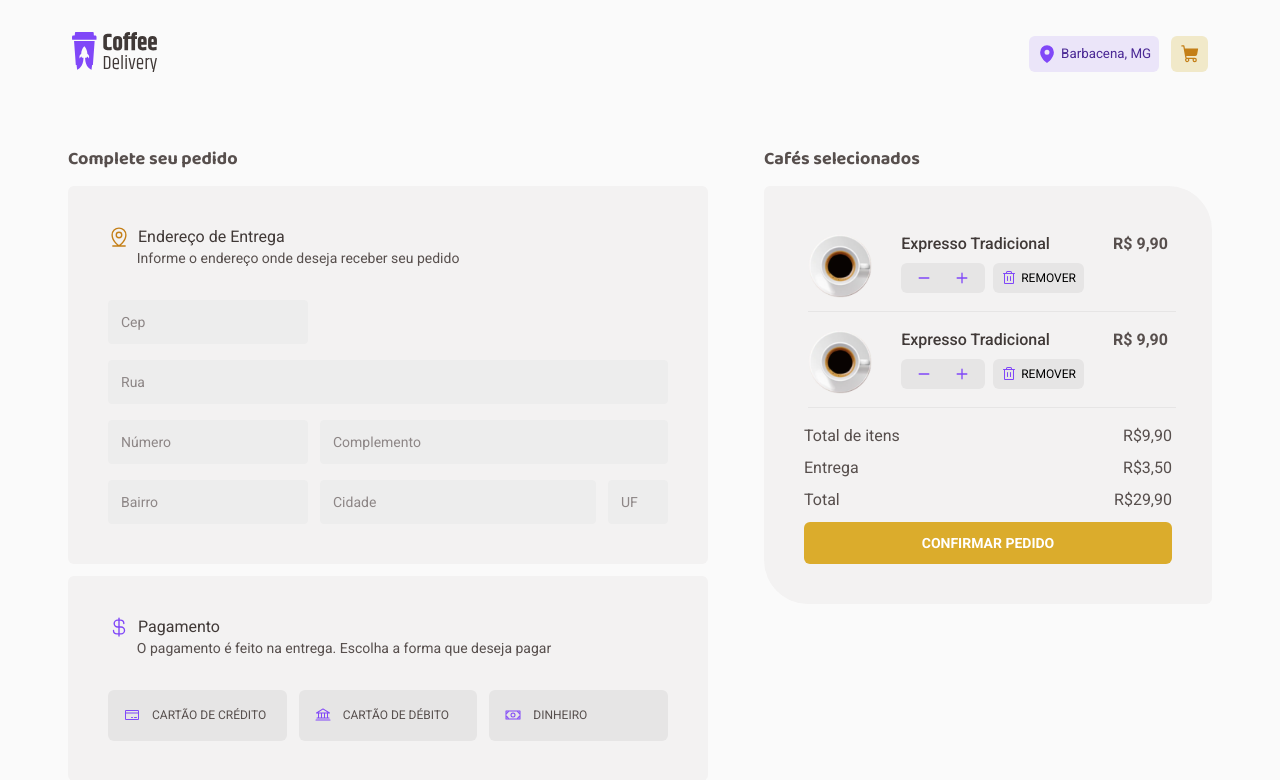
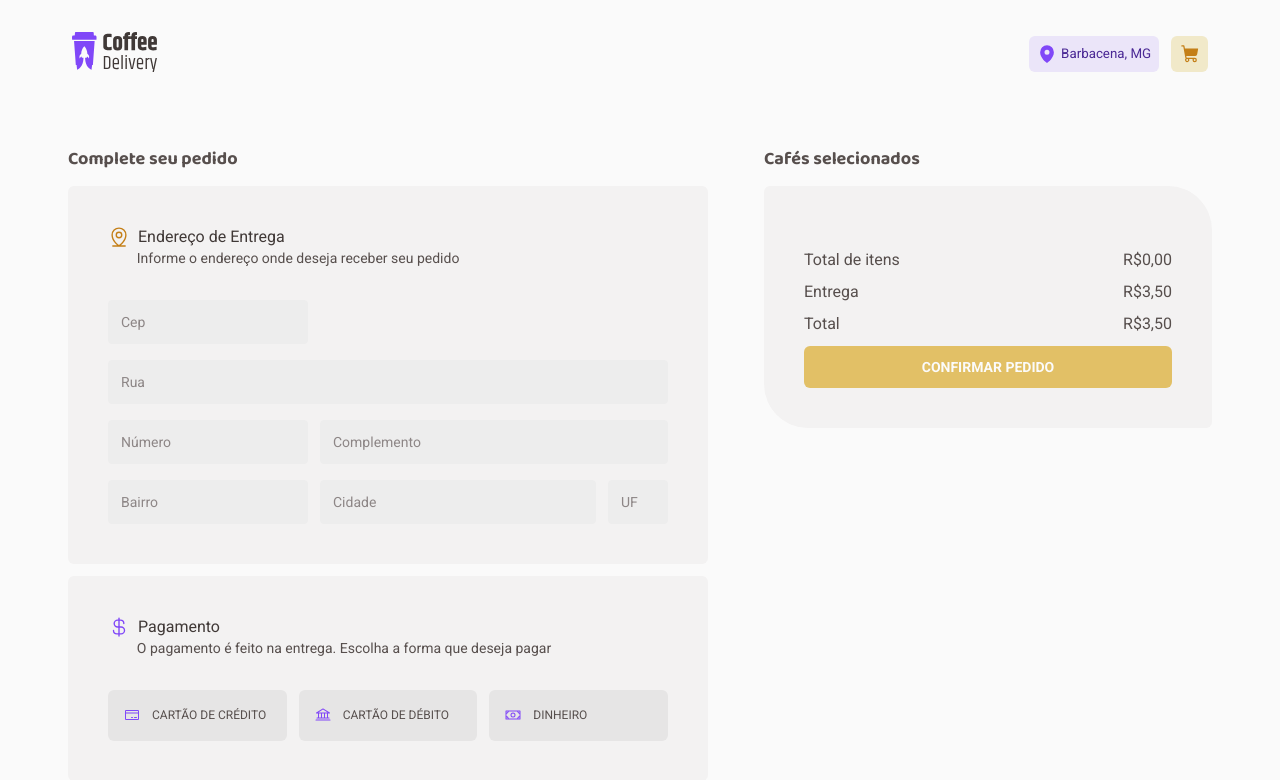
Before and after one commit to diegofchagas/coffe-delivery, a React (Vite) app: page /checkout in a window 1280 px wide. Shown: the top 780 px of the page. Built offline with nearby package versions, Linux system fonts and the light colour scheme.

Commit message:
add funcionalidades de soma total de cafes selecinados e remocao de cafes

```diff
--- a/src/pages/Checkout/components/CardCoffeSelection/index.tsx
+++ b/src/pages/Checkout/components/CardCoffeSelection/index.tsx
@@ -1,26 +1,50 @@
-import tradicional from "../../../../assets/coffes/expresso-tradicional.svg";
-
 import { QuantityButton } from "../../../../components/QuantityButton";
 
 import { Trash } from "@phosphor-icons/react";
 import { ButtonsContainer, CoffeSelectContainer } from "./style";
+import { CartContext, CartItem } from "../../../../contexts/CartContext";
+import { formatMoney } from "../../../../utils/formatMoney";
+import { useContext } from "react";
 
-export const CardCoffeSelection = () => {
+interface CoffeeCartCardProps{
+  coffee:CartItem
+}
+
+export const CardCoffeSelection = ({coffee}:CoffeeCartCardProps) => {
+  const coffeeTotal = coffee.price * coffee.quantity
+  const formattedPrice = formatMoney(coffeeTotal);
+
+  const {changeCartItemQuantity,removeCartItem} = useContext(CartContext)
+
+  function handleIncrement(event){
+    event.preventDefault()
+    changeCartItemQuantity(coffee.id , 'increment')
+  }
+
+  function handleDecrement(event){
+    event.preventDefault()
+    changeCartItemQuantity(coffee.id, 'decrement')
+  }
+
   return (
     <>
       <CoffeSelectContainer>
-        <img src={tradicional} alt="" />
+        <img src={coffee.image} alt="" />
         <ButtonsContainer>
-        <span className="type-coffe">Expresso Tradicional</span>
+        <span className="type-coffe">{coffee.name}</span>
         <div className="types-buttons">
-        <QuantityButton />
-        <button>
+        <QuantityButton
+        onIncrement={handleIncrement}
+        onDecrement={handleDecrement}
+        quantity={coffee.quantity}
+        />
+        <button onClick={() =>removeCartItem(coffee.id)}>
           <Trash size={16} color="#8047F8"/>
           REMOVER
         </button>
         </div>
         </ButtonsContainer>
-        <strong>R$ 9,90</strong>
+        <strong>R$ {formattedPrice}</strong>
       </CoffeSelectContainer>
     </>
   );
--- a/src/pages/Checkout/components/CoffeSelected/index.tsx
+++ b/src/pages/Checkout/components/CoffeSelected/index.tsx
@@ -1,14 +1,19 @@
+import { useContext } from 'react'
 import { CardCoffeSelection } from '../CardCoffeSelection'
 import { ConfirmOrder } from '../ConfirmOrder'
 import { CoffeSelectedContainer } from './style'
+import { CartContext } from '../../../../contexts/CartContext'
 
 export const CoffeSelected = () => {
+  const {cartItems} = useContext(CartContext)
+
   return (
     <CoffeSelectedContainer>
       <h3>Cafés selecionados</h3>
       <div>
-        <CardCoffeSelection/>
-        <CardCoffeSelection/>
+        {cartItems.map(item =>
+        <CardCoffeSelection key={item.id} coffee={item}/>
+          )}
         <ConfirmOrder/>
       </div>
     </CoffeSelectedContainer>
--- a/src/pages/Checkout/components/ConfirmOrder/index.tsx
+++ b/src/pages/Checkout/components/ConfirmOrder/index.tsx
@@ -1,22 +1,38 @@
+import { useContext } from "react"
 import { Button } from "../../../../components/Button"
 import { ConfirmOrderContainer } from "./styles"
+import { CartContext } from "../../../../contexts/CartContext"
+import { formatMoney } from "../../../../utils/formatMoney"
+
+
+
+const DELIVERY_PRICE = 3.50;
 
 export const ConfirmOrder = () => {
+  const {totalValueCoffes, cartCoffesQuantity} = useContext(CartContext);
+  const totalValues = DELIVERY_PRICE + totalValueCoffes
+
+  const cartTotal = formatMoney(totalValueCoffes)
+  const totalDelivery = formatMoney(DELIVERY_PRICE)
+  const total = formatMoney(totalValues)
+  console.log(total)
+
+
   return (
     <ConfirmOrderContainer>
       <div>
         <span>Total de itens</span>
-        <span>R$9,90</span>
+        <span>R${cartTotal}</span>
       </div>
       <div>
         <span>Entrega</span>
-        <span>R$3,50</span>
+        <span>R${totalDelivery}</span>
       </div>
       <div>
         <span>Total</span>
-        <span>R$29,90</span>
+        <span>R${total}</span>
       </div>
-     <Button text="Confirmar Pedido"/>
+     <Button text="Confirmar Pedido" disabled={cartCoffesQuantity <= 0}/>
     </ConfirmOrderContainer>
   )
 }
```
